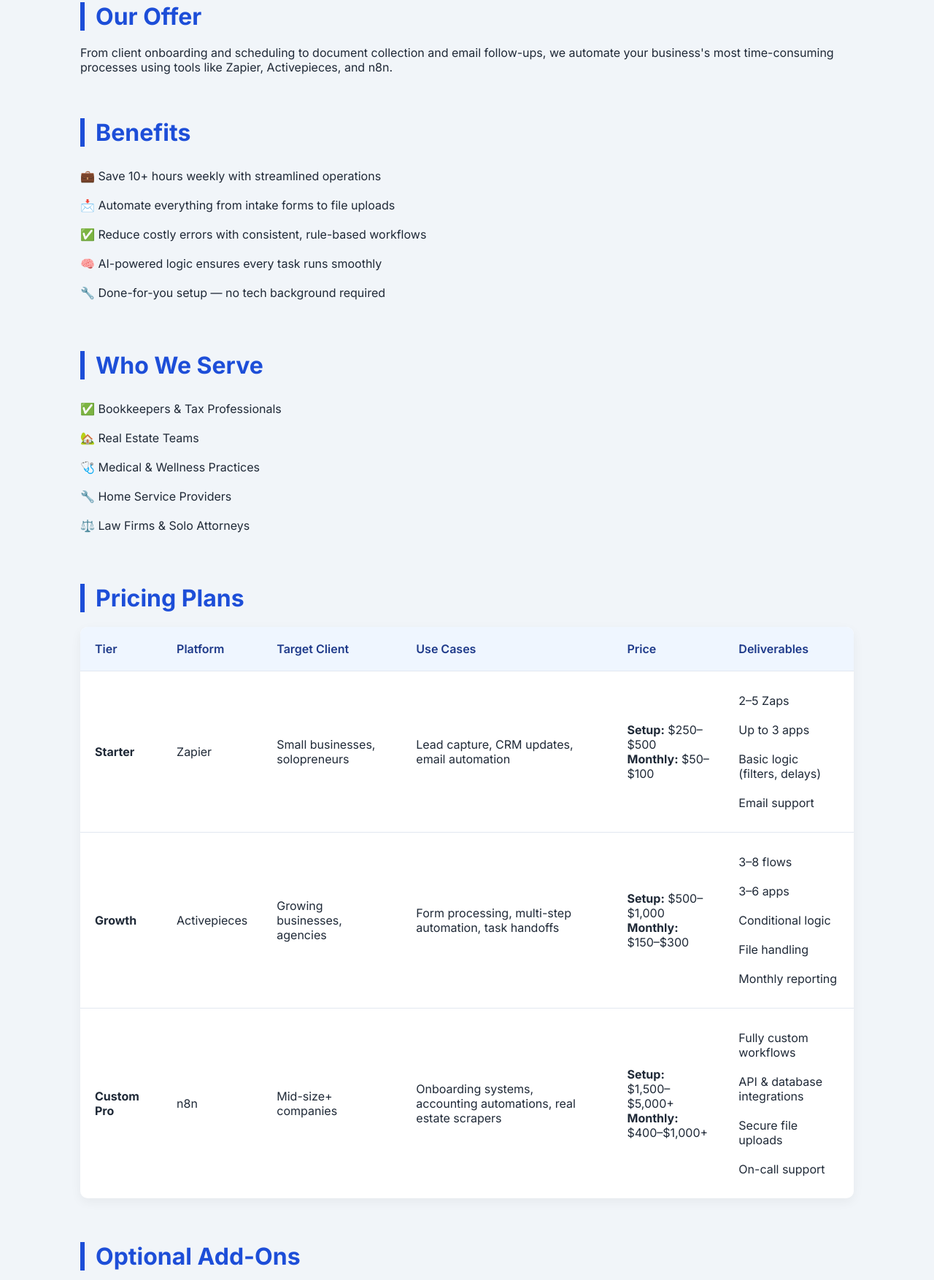
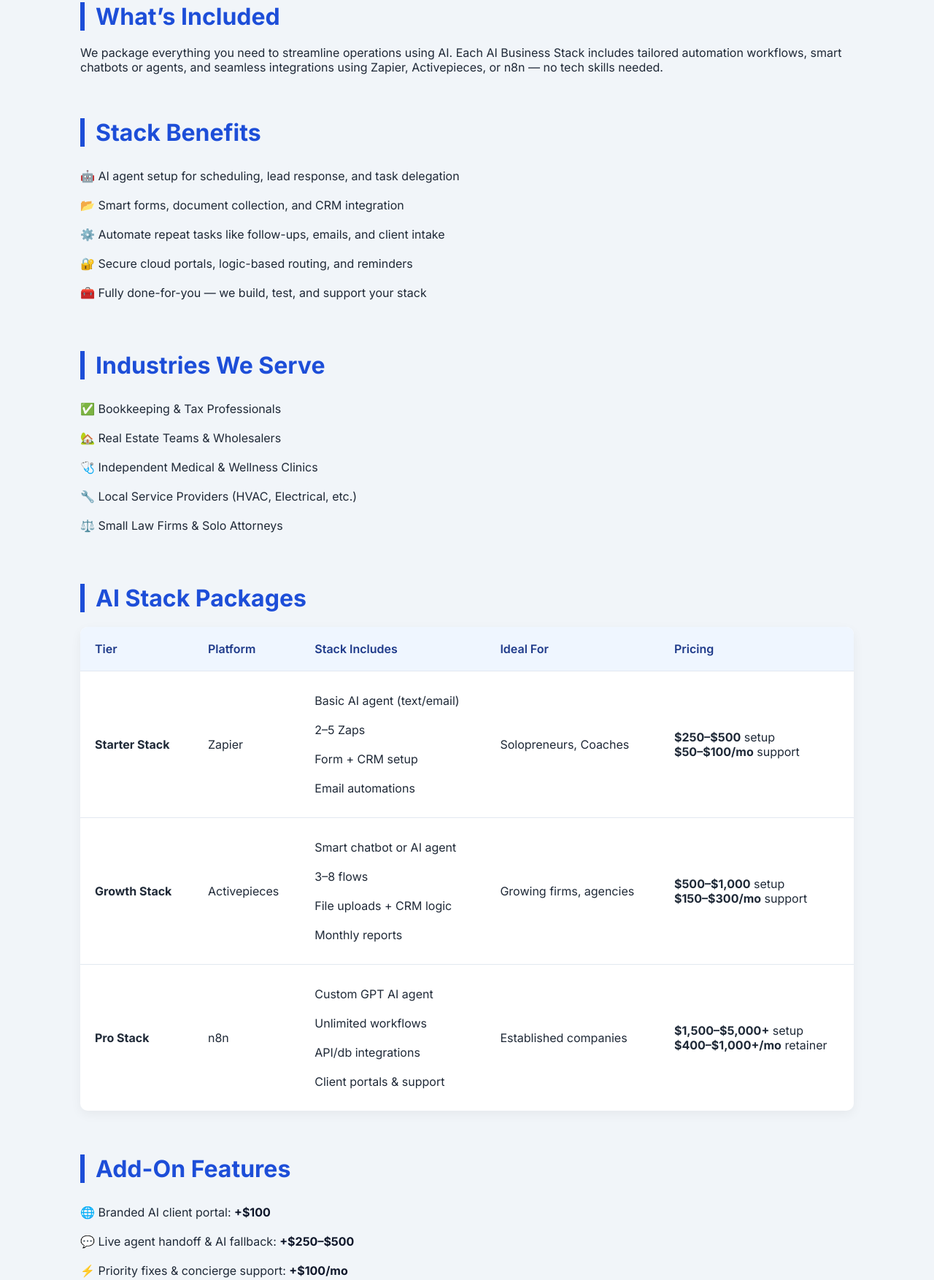
Before and after one commit to Autom8-maker/ai-automation-landing, a plain HTML site: page index.html in a window 1280 px wide. Shown: the part 265-2019 px from the top of the page at 73% size. Drawn offline with Linux system fonts and the light colour scheme.

Commit message:
Updated with stacks index.html
Changed most common conversation to include stacks, much more profitable, well known, and full service.

```diff
--- a/index.html
+++ b/index.html
@@ -1,12 +1,12 @@
-<!-- START OF HTML (copy everything between <html> and </html>) -->
 <!DOCTYPE html>
 <html lang="en">
 <head>
   <meta charset="UTF-8" />
   <meta name="viewport" content="width=device-width, initial-scale=1.0" />
-  <title>AI Automation Services | Allen Collective</title>
+  <title>AI Business Stacks | Allen Collective</title>
   <link href="https://fonts.googleapis.com/css2?family=Inter:wght@400;600;700&display=swap" rel="stylesheet">
   <style>
+    /* Styles remain unchanged */
     * { margin: 0; padding: 0; box-sizing: border-box; }
     body { font-family: 'Inter', sans-serif; background: #f1f5f9; color: #1f2937; }
     header {
@@ -58,87 +58,83 @@
 </head>
 <body>
   <header>
-    <h1>Done-For-You AI Automation</h1>
-    <p>Automate repetitive tasks and scale your operations with smart, personalized workflows.</p>
+    <h1>Custom AI Business Stacks</h1>
+    <p>We build done-for-you AI agents, automations, and smart systems tailored to your business.</p>
   </header>
 
   <div class="container">
     <section>
-      <h2>Our Offer</h2>
-      <p>From client onboarding and scheduling to document collection and email follow-ups, we automate your business's most time-consuming processes using tools like Zapier, Activepieces, and n8n.</p>
+      <h2>What’s Included</h2>
+      <p>We package everything you need to streamline operations using AI. Each AI Business Stack includes tailored automation workflows, smart chatbots or agents, and seamless integrations using Zapier, Activepieces, or n8n — no tech skills needed.</p>
     </section>
 
     <section>
-      <h2>Benefits</h2>
+      <h2>Stack Benefits</h2>
       <ul>
-        <li>💼 Save 10+ hours weekly with streamlined operations</li>
-        <li>📩 Automate everything from intake forms to file uploads</li>
-        <li>✅ Reduce costly errors with consistent, rule-based workflows</li>
-        <li>🧠 AI-powered logic ensures every task runs smoothly</li>
-        <li>🔧 Done-for-you setup — no tech background required</li>
+        <li>🤖 AI agent setup for scheduling, lead response, and task delegation</li>
+        <li>📂 Smart forms, document collection, and CRM integration</li>
+        <li>⚙️ Automate repeat tasks like follow-ups, emails, and client intake</li>
+        <li>🔐 Secure cloud portals, logic-based routing, and reminders</li>
+        <li>🧰 Fully done-for-you — we build, test, and support your stack</li>
       </ul>
     </section>
 
     <section>
-      <h2>Who We Serve</h2>
+      <h2>Industries We Serve</h2>
       <ul>
-        <li>✅ Bookkeepers & Tax Professionals</li>
-        <li>🏡 Real Estate Teams</li>
-        <li>🩺 Medical & Wellness Practices</li>
-        <li>🔧 Home Service Providers</li>
-        <li>⚖️ Law Firms & Solo Attorneys</li>
+        <li>✅ Bookkeeping & Tax Professionals</li>
+        <li>🏡 Real Estate Teams & Wholesalers</li>
+        <li>🩺 Independent Medical & Wellness Clinics</li>
+        <li>🔧 Local Service Providers (HVAC, Electrical, etc.)</li>
+        <li>⚖️ Small Law Firms & Solo Attorneys</li>
       </ul>
     </section>
 
     <section>
-      <h2>Pricing Plans</h2>
+      <h2>AI Stack Packages</h2>
       <table>
         <tr>
           <th>Tier</th>
           <th>Platform</th>
-          <th>Target Client</th>
-          <th>Use Cases</th>
-          <th>Price</th>
-          <th>Deliverables</th>
+          <th>Stack Includes</th>
+          <th>Ideal For</th>
+          <th>Pricing</th>
         </tr>
         <tr>
-          <td><strong>Starter</strong></td>
+          <td><strong>Starter Stack</strong></td>
           <td>Zapier</td>
-          <td>Small businesses, solopreneurs</td>
-          <td>Lead capture, CRM updates, email automation</td>
-          <td><strong>Setup:</strong> $250–$500<br><strong>Monthly:</strong> $50–$100</td>
-          <td><ul><li>2–5 Zaps</li><li>Up to 3 apps</li><li>Basic logic (filters, delays)</li><li>Email support</li></ul></td>
+          <td><ul><li>Basic AI agent (text/email)</li><li>2–5 Zaps</li><li>Form + CRM setup</li><li>Email automations</li></ul></td>
+          <td>Solopreneurs, Coaches</td>
+          <td><strong>$250–$500</strong> setup<br><strong>$50–$100/mo</strong> support</td>
         </tr>
         <tr>
-          <td><strong>Growth</strong></td>
+          <td><strong>Growth Stack</strong></td>
           <td>Activepieces</td>
-          <td>Growing businesses, agencies</td>
-          <td>Form processing, multi-step automation, task handoffs</td>
-          <td><strong>Setup:</strong> $500–$1,000<br><strong>Monthly:</strong> $150–$300</td>
-          <td><ul><li>3–8 flows</li><li>3–6 apps</li><li>Conditional logic</li><li>File handling</li><li>Monthly reporting</li></ul></td>
+          <td><ul><li>Smart chatbot or AI agent</li><li>3–8 flows</li><li>File uploads + CRM logic</li><li>Monthly reports</li></ul></td>
+          <td>Growing firms, agencies</td>
+          <td><strong>$500–$1,000</strong> setup<br><strong>$150–$300/mo</strong> support</td>
         </tr>
         <tr>
-          <td><strong>Custom Pro</strong></td>
+          <td><strong>Pro Stack</strong></td>
           <td>n8n</td>
-          <td>Mid-size+ companies</td>
-          <td>Onboarding systems, accounting automations, real estate scrapers</td>
-          <td><strong>Setup:</strong> $1,500–$5,000+<br><strong>Monthly:</strong> $400–$1,000+</td>
-          <td><ul><li>Fully custom workflows</li><li>API & database integrations</li><li>Secure file uploads</li><li>On-call support</li></ul></td>
+          <td><ul><li>Custom GPT AI agent</li><li>Unlimited workflows</li><li>API/db integrations</li><li>Client portals & support</li></ul></td>
+          <td>Established companies</td>
+          <td><strong>$1,500–$5,000+</strong> setup<br><strong>$400–$1,000+/mo</strong> retainer</td>
         </tr>
       </table>
     </section>
 
     <section>
-      <h2>Optional Add-Ons</h2>
+      <h2>Add-On Features</h2>
       <ul>
-        <li>🪪 Custom-branded upload portal: <strong>+$100</strong></li>
-        <li>🤖 AI chatbot integration: <strong>+$250–$500</strong></li>
-        <li>🚨 Emergency support & fast-track fixes: <strong>+$100/mo</strong></li>
+        <li>🌐 Branded AI client portal: <strong>+$100</strong></li>
+        <li>💬 Live agent handoff & AI fallback: <strong>+$250–$500</strong></li>
+        <li>⚡ Priority fixes & concierge support: <strong>+$100/mo</strong></li>
       </ul>
     </section>
 
     <div class="cta">
-      <p>Ready to reclaim your time? Text <strong>\"AUTOMATE\"</strong> to <strong>(863) 738-4441</strong> and let us handle the rest.</p>
+      <p>Want your own AI stack? Text <strong>“STACK”</strong> to <strong>(863) 738-4441</strong> to get started.</p>
     </div>
   </div>
 
```
